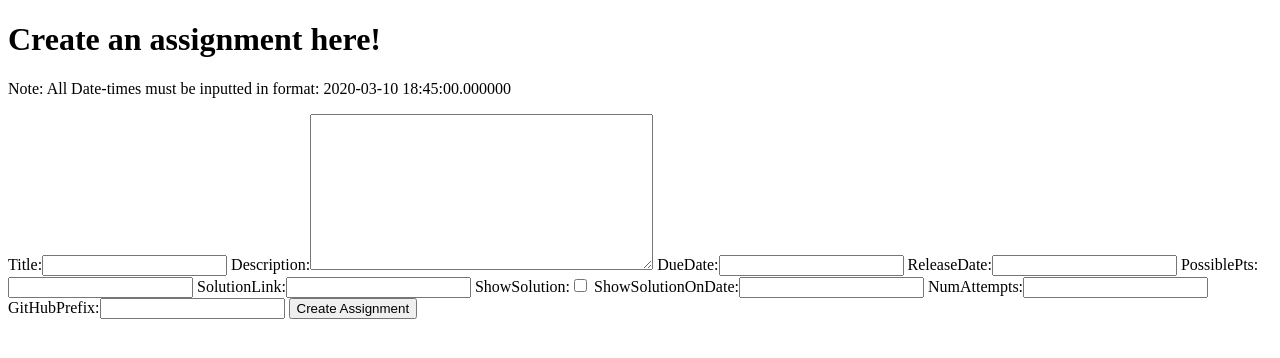
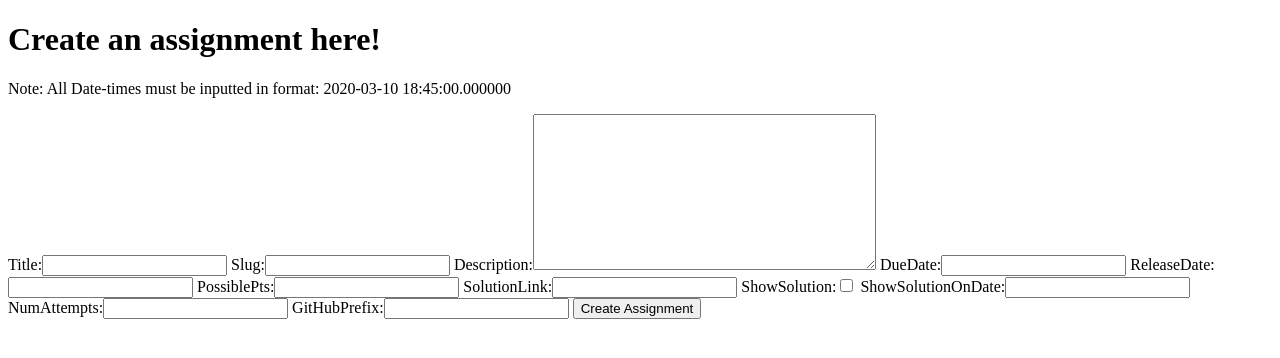
Before and after one commit to AlexPeterson99/EGR302-IDEal-Classroom-TEST, a Django app: a page that uses web_project/templates/create_assignment.html in a window 1280 px wide. Shown: the top 358 px of the page. Run offline with Django 3.2, Linux system fonts and the light colour scheme; tables that the repository leaves empty hold one stand-in row (values such as "Sample post").

Commit message:
Fixed course issues and added slug to assignment

```diff
--- a/web_project/ideal_classroom/forms.py
+++ b/web_project/ideal_classroom/forms.py
@@ -15,4 +15,4 @@ class CreateAssignment(forms.ModelForm):
     class Meta:
         #widgets = {'DueDate' : MyDateTimeInput(), 'ReleaseDate' : MyDateTimeInput(), 'ShowSolutionOnDate' : MyDateTimeInput()}
         model = models.Assignment
-        fields = ['Title', 'Description', 'DueDate', 'ReleaseDate', 'PossiblePts', 'SolutionLink', 'ShowSolution', 'ShowSolutionOnDate', 'NumAttempts', 'GitHubPrefix']
+        fields = ['Title', 'Slug', 'Description', 'DueDate', 'ReleaseDate', 'PossiblePts', 'SolutionLink', 'ShowSolution', 'ShowSolutionOnDate', 'NumAttempts', 'GitHubPrefix']
--- a/web_project/ideal_classroom/models.py
+++ b/web_project/ideal_classroom/models.py
@@ -152,6 +152,7 @@ class Course(models.Model):
 class Assignment(models.Model):
     CourseID = models.ForeignKey('Course', on_delete=models.DO_NOTHING)
     Title = models.CharField(max_length=255)
+    Slug = models.SlugField()
     Description = models.TextField()
     DueDate = models.DateTimeField(auto_now_add=False, auto_now=False, blank=False)
     ReleaseDate = models.DateTimeField(auto_now_add=False, auto_now=False, blank=False)
--- a/web_project/ideal_classroom/views.py
+++ b/web_project/ideal_classroom/views.py
@@ -75,4 +75,4 @@ def create_assignment(request, course_id):
             return redirect('assignment')
     else:
         form = forms.CreateAssignment()
-    return render(request, 'create_assignment.html', {'form':form})
+    return render(request, 'create_assignment.html', {'form':form, 'course':course})
--- a/web_project/templates/course.html
+++ b/web_project/templates/course.html
@@ -18,7 +18,7 @@
                     {% for assignment in assignments %}
                         <p><a href="assignment">{{assignment.Title}}</a></p>
                     {% endfor %}
-                    <a href="{% url 'create_assignment' slug=course.Slug %}">Add Assignment</a>
+                    <a href="{% url 'create_assignment' course_id=course.Slug %}">Add Assignment</a>
                 </div>
             </div>
         {% endfor %}
--- a/web_project/templates/create_assignment.html
+++ b/web_project/templates/create_assignment.html
@@ -8,7 +8,7 @@
 <body>
     <h1>Create an assignment here!</h1>
     <p>Note: All Date-times must be inputted in format: 2020-03-10 18:45:00.000000</p>
-    <form class="site-form" action="{% url 'create_assignment' slug=course.Slug %}" method="post">
+    <form class="site-form" action="{% url 'create_assignment' course_id=course.Slug %}" method="post">
         {% csrf_token %}
         {{ form }}
         <input type="submit" value="Create Assignment">
```
Also changed, not shown: web_project/ideal_classroom/migrations/0015_assignment_slug.py (added).
